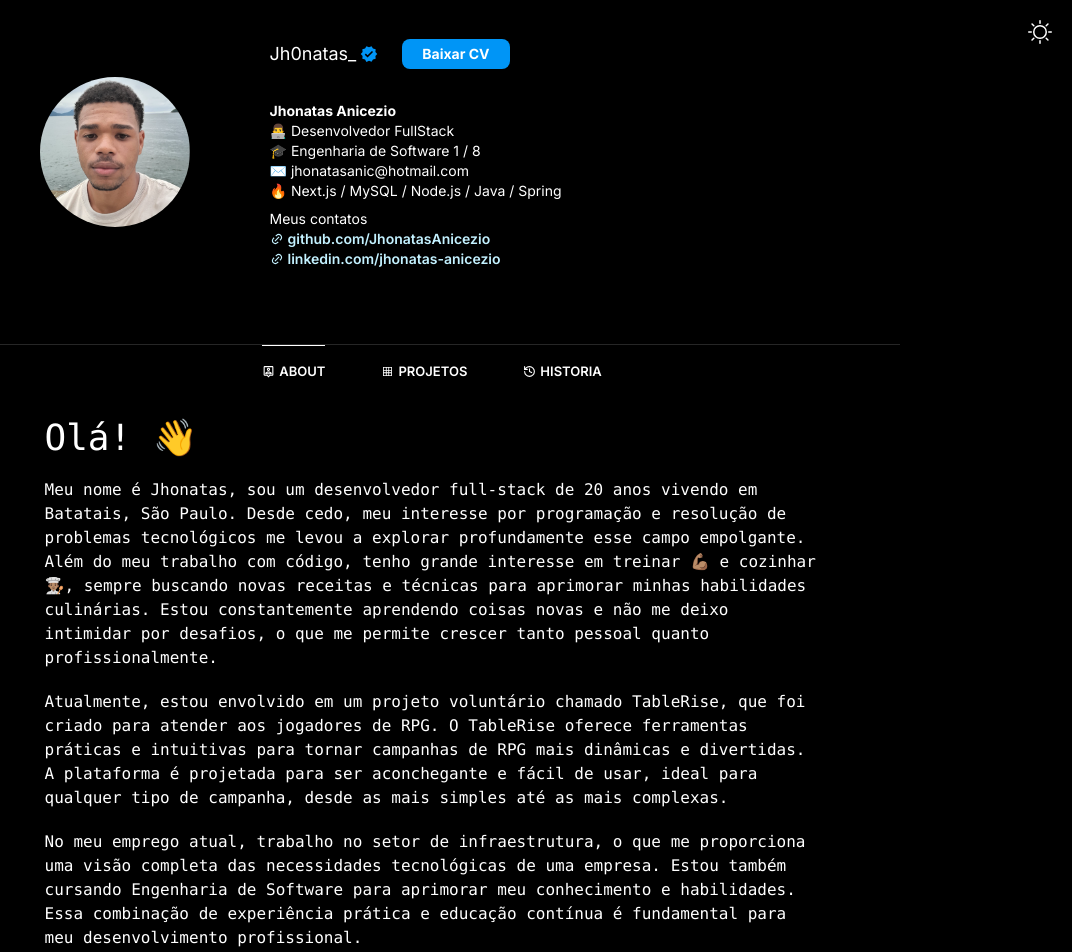
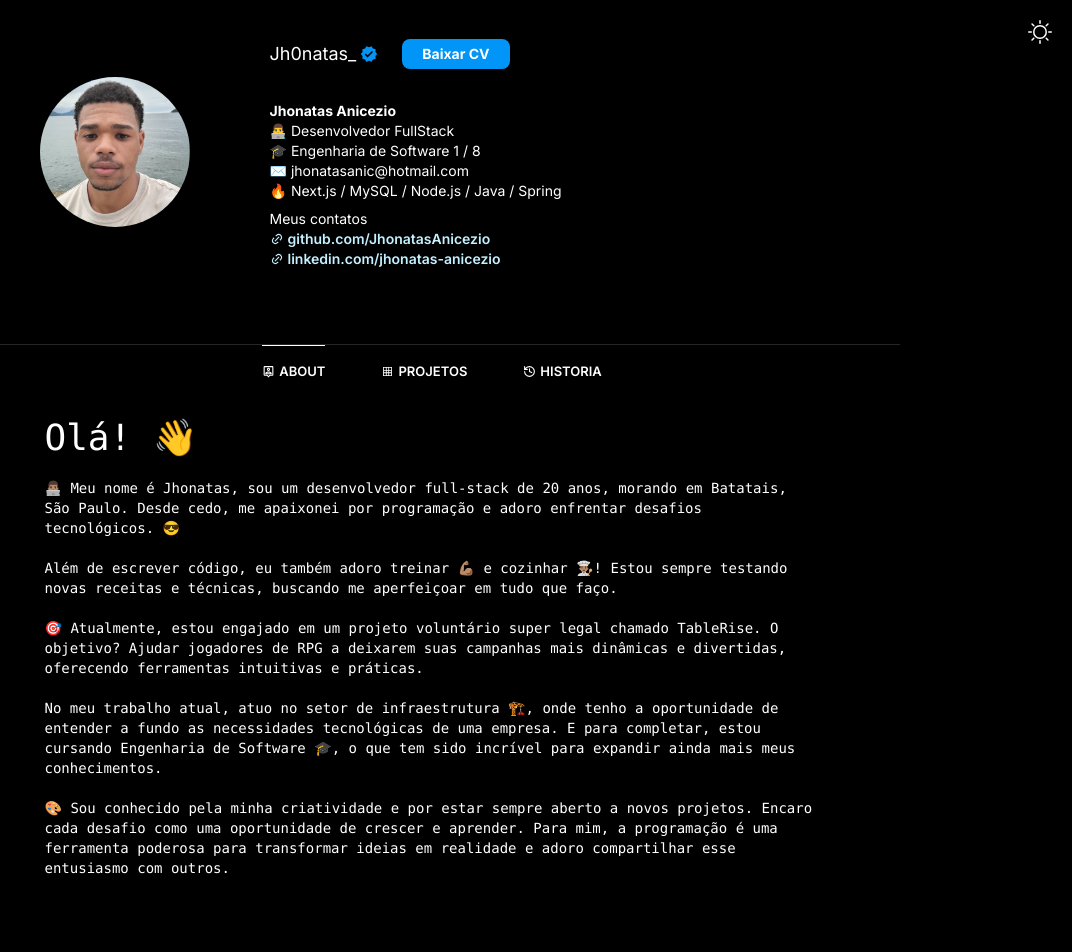
Before and after one commit to JhonatasAnicezio/portifolio, a Next.js app: page / in a window 1280 px wide. Shown: the top 952 px of the page, without its empty margins (208-1280 px from the left). Built offline with nearby package versions, Linux system fonts and the light colour scheme.

Commit message:
feat: refactoring readme rs

```diff
--- a/src/app/page.tsx
+++ b/src/app/page.tsx
@@ -1,18 +1,21 @@
 export default function Home() {
   return (
-    <div className="flex px-20 py-5 gap-5 flex-col justify-center items-start w-full font-mono max-sm:px-4 max-sm:text-xs max-sm:gap-2">
+    <div className="flex px-20 py-5 gap-5 flex-col justify-center items-start w-full text-sm font-mono max-sm:px-4 max-sm:text-xs max-sm:gap-2">
       <h2 className="text-4xl max-sm:text-xl">Olá! 👋</h2>
       <p>
-        Meu nome é Jhonatas, sou um desenvolvedor full-stack de 20 anos vivendo em Batatais, São Paulo. Desde cedo, meu interesse por programação e resolução de problemas tecnológicos me levou a explorar profundamente esse campo empolgante. Além do meu trabalho com código, tenho grande interesse em treinar 💪🏽 e cozinhar 👨🏽‍🍳, sempre buscando novas receitas e técnicas para aprimorar minhas habilidades culinárias. Estou constantemente aprendendo coisas novas e não me deixo intimidar por desafios, o que me permite crescer tanto pessoal quanto profissionalmente.
+        👨🏽‍💻 Meu nome é Jhonatas, sou um desenvolvedor full-stack de 20 anos, morando em Batatais, São Paulo. Desde cedo, me apaixonei por programação e adoro enfrentar desafios tecnológicos. 😎
       </p>
       <p>
-        Atualmente, estou envolvido em um projeto voluntário chamado TableRise, que foi criado para atender aos jogadores de RPG. O TableRise oferece ferramentas práticas e intuitivas para tornar campanhas de RPG mais dinâmicas e divertidas. A plataforma é projetada para ser aconchegante e fácil de usar, ideal para qualquer tipo de campanha, desde as mais simples até as mais complexas.
+        Além de escrever código, eu também adoro treinar 💪🏽 e cozinhar 👨🏽‍🍳! Estou sempre testando novas receitas e técnicas, buscando me aperfeiçoar em tudo que faço.
       </p>
       <p>
-        No meu emprego atual, trabalho no setor de infraestrutura, o que me proporciona uma visão completa das necessidades tecnológicas de uma empresa. Estou também cursando Engenharia de Software para aprimorar meu conhecimento e habilidades. Essa combinação de experiência prática e educação contínua é fundamental para meu desenvolvimento profissional.
+        🎯 Atualmente, estou engajado em um projeto voluntário super legal chamado TableRise. O objetivo? Ajudar jogadores de RPG a deixarem suas campanhas mais dinâmicas e divertidas, oferecendo ferramentas intuitivas e práticas.
       </p>
       <p>
-        Sou conhecido por minha criatividade e pela disposição para me envolver em novos projetos e ideias. Essa abordagem me torna um profissional dinâmico e adaptável, sempre em busca de oportunidades para aprender e crescer. Acredito que a programação criativa é uma ferramenta poderosa para transformar ideias em realidade e estou sempre empolgado para compartilhar esse entusiasmo com outros.
+        No meu trabalho atual, atuo no setor de infraestrutura 🏗️, onde tenho a oportunidade de entender a fundo as necessidades tecnológicas de uma empresa. E para completar, estou cursando Engenharia de Software 🎓, o que tem sido incrível para expandir ainda mais meus conhecimentos.
+      </p>
+      <p>
+        🎨 Sou conhecido pela minha criatividade e por estar sempre aberto a novos projetos. Encaro cada desafio como uma oportunidade de crescer e aprender. Para mim, a programação é uma ferramenta poderosa para transformar ideias em realidade e adoro compartilhar esse entusiasmo com outros.
       </p>
     </div>
   );
```
